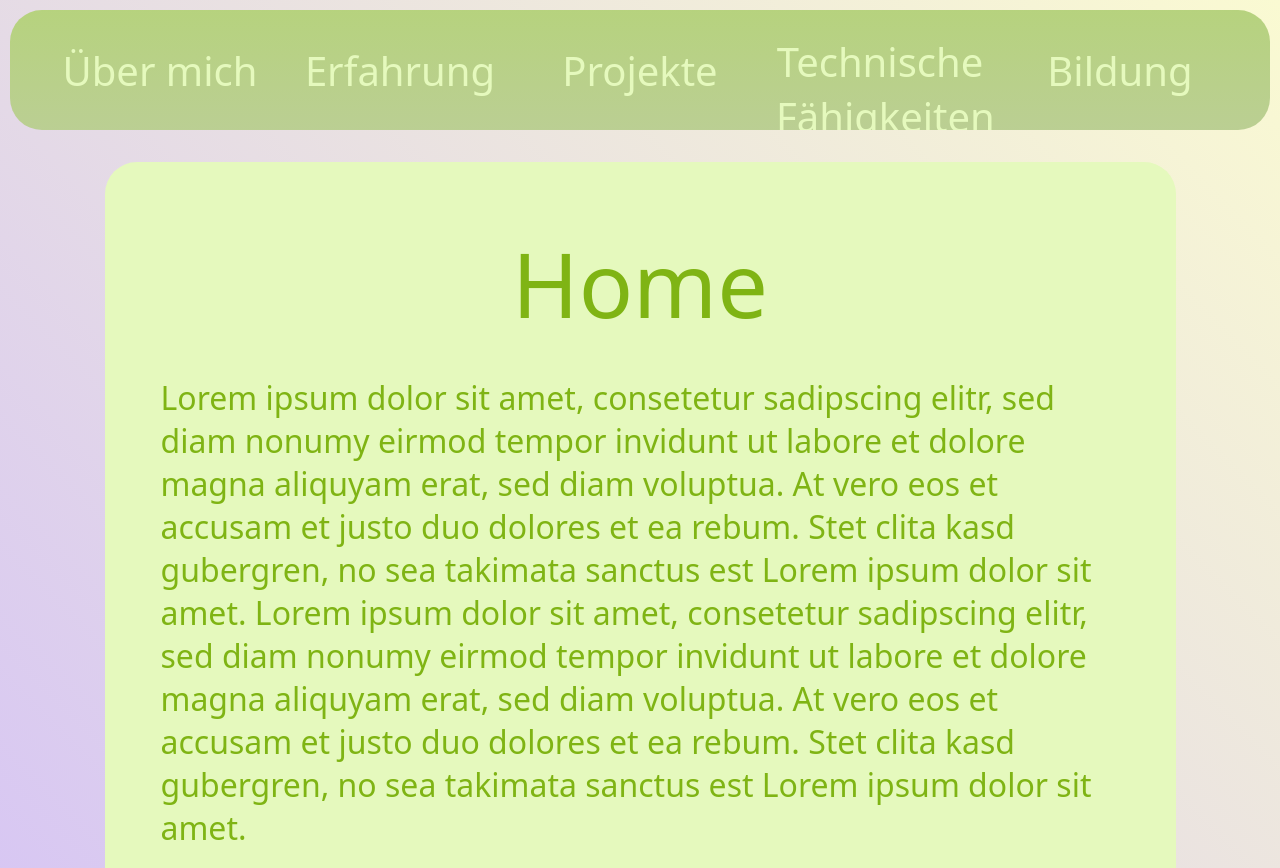
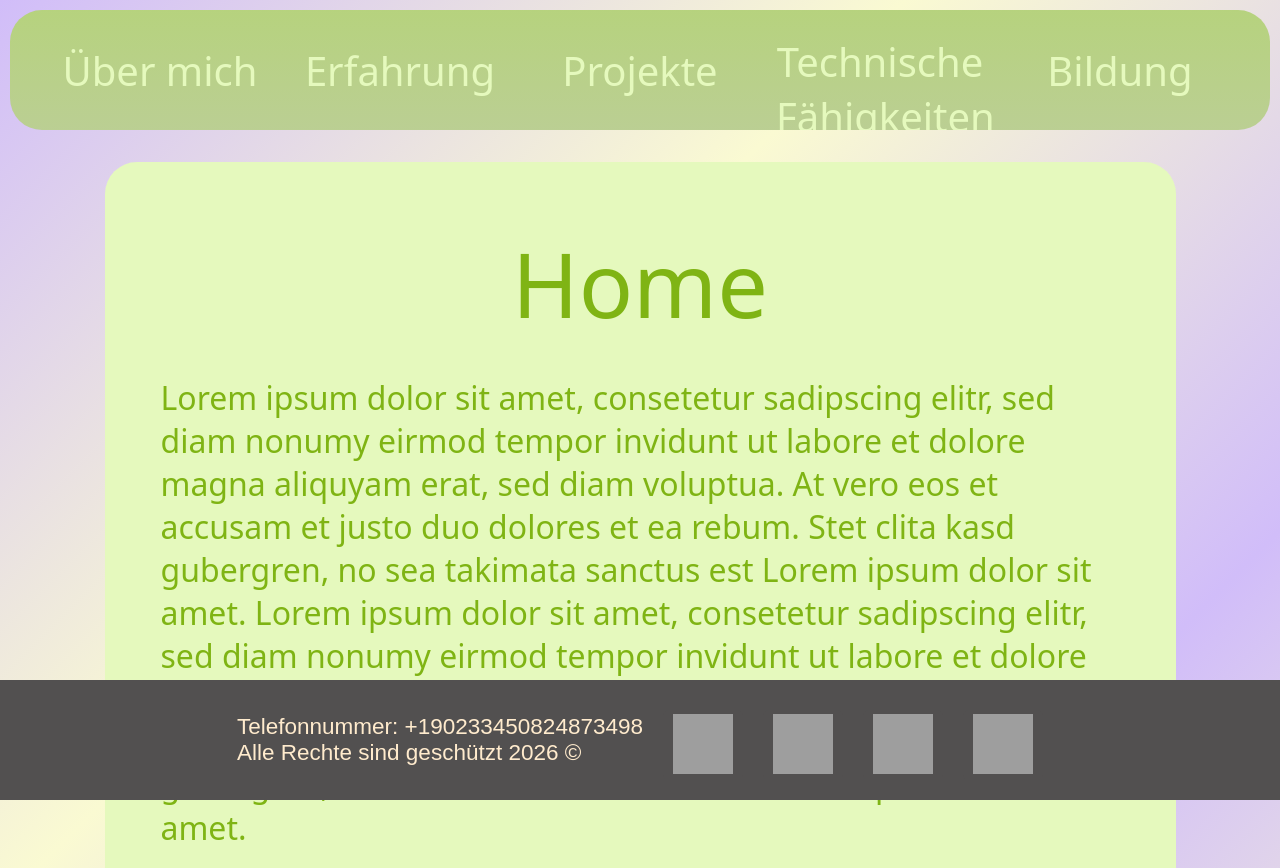
Before and after one commit to povargg/portfolio, a plain HTML site: page main.html in a window 1280 px wide. Shown: the top 868 px of the page. Drawn offline with Linux system fonts and the light colour scheme; grey boxes are pictures that could not be loaded; a web font is replaced by a local one.

Commit message:
Added footer, home page is close to be done

```diff
--- a/main.html
+++ b/main.html
@@ -1,13 +1,17 @@
 <!DOCTYPE html>
 <html lang="en">
+
 <head>
   <meta charset="UTF-8">
   <meta name="viewport" content="width=device-width, initial-scale=1">
-    <title></title>
+  <title>Taras Shybaiev | Portfolio</title>
   <link href="style.css" rel="stylesheet">
   <link rel="preconnect" href="https://fonts.googleapis.com">
   <link rel="preconnect" href="https://fonts.gstatic.com" crossorigin>
-<link href="https://fonts.googleapis.com/css2?family=Bitcount+Grid+Double:wght@100..900&family=Castoro+Titling&family=Cinzel+Decorative:wght@400;700;900&family=Crimson+Text:ital,wght@0,400;0,600;0,700;1,400;1,600;1,700&family=IM+Fell+English+SC&family=Jacquard+12&display=swap" rel="stylesheet">  </head>
+  <link
+    href="https://fonts.googleapis.com/css2?family=Bitcount+Grid+Double:wght@100..900&family=Castoro+Titling&family=Cinzel+Decorative:wght@400;700;900&family=Crimson+Text:ital,wght@0,400;0,600;0,700;1,400;1,600;1,700&family=IM+Fell+English+SC&family=Jacquard+12&display=swap"
+    rel="stylesheet">
+</head>
 
 
 <body>
@@ -75,9 +79,30 @@
     </div>
 
 
-
   </div>
 
+  <!-- TODO: Add icons to the footer -->
+  <div class="footer">
+    <div class="coulumn">
+      <div class="footer_text_container">Telefonnummer: +190233450824873498 </div>
+      <div class="footer_text_container">Alle Rechte sind geschützt 2026 ©</div>
+    </div>
+
+    <div class="footer_icons_container"> <button class="invisible_button"><img
+          src="https://cdn.jsdelivr.net/gh/selfhst/icons/png/gmail-light.png" class="footer_icons"
+          alt="gmail image"></button></div>
+    <div class="footer_icons_container">
+      <button class="invisible_button"> <img src="https://cdn.jsdelivr.net/gh/selfhst/icons/png/whatsapp-light.png"
+          alt="" class="footer_icons"> </button>
+    </div>
+    <div class="footer_icons_container"> <button class="invisible_button"><img
+          src="https://cdn.jsdelivr.net/gh/selfhst/icons/png/discord-light.png" class="footer_icons" alt=""></button>
+    </div>
+    <div class="footer_icons_container"> <button class="invisible_button"><img
+          src="https://cdn.jsdelivr.net/gh/selfhst/icons/png/reddit-light.png" class="footer_icons" alt=""></button>
+    </div>
+  </div>
 
 </body>
+
 </html>
--- a/style.css
+++ b/style.css
@@ -1,4 +1,4 @@
-:root{
+:root {
   --dark-blue: #000814;
   --blue: #001D3D;
   --sky-blue: #003566;
@@ -15,7 +15,7 @@
 }
 
 
-.header{
+.header {
   width: 100%;
   height: 120px;
   border-radius: 2rem;
@@ -31,7 +31,7 @@
   position: relative;
 }
 
-.header::before{
+.header::before {
   content: "";
   position: absolute;
   width: 100vmax;
@@ -41,43 +41,50 @@
   z-index: 0;
 }
 
-.header > * {
+.header>* {
   position: relative;
   z-index: 1;
 }
 
-@keyframes gradient-rotation{
-  from{
+@keyframes gradient-rotation {
+  from {
     transform: rotate(0deg);
   }
 
-  to{
+  to {
     transform: rotate(360deg);
   }
 }
 
 
+html,
+body {
+  margin: 0;
+  min-height: 100%;
+}
 
-
-body{
+body {
   margin: 0;
   padding: 10px;
-  background: linear-gradient(45deg, var(--light-purple), var(--goldenrod));
+  background: repeating-linear-gradient(135deg,
+      var(--light-purple) 0px,
+      var(--goldenrod) 50vmax,
+      var(--light-purple) 100vmax);
 }
 
-.main_container{
+.main_container {
   display: flex;
   width: 100%;
-  height:100%;
+  height: 100%;
   flex-wrap: wrap;
   gap: 0px;
   justify-content: center;
 }
 
-.container{
+.container {
   min-width: 45%;
   max-width: 50%;
-  height; 300px;
+  height: 300px;
   background-color: var(--matcha-green);
   margin: 2rem;
   border-radius: 2rem;
@@ -85,11 +92,11 @@ body{
   box-shadow: 0px 0px 0px var(--ash-gray);
 }
 
-.matcha{
+.matcha {
   background-color: var(--matcha-green);
 }
 
-.main_page_container{
+.main_page_container {
   min-width: 85%;
   max-width: 85%;
   /* height: 50rem; */
@@ -104,7 +111,7 @@ body{
   align-items: center;
 }
 
-.header_button{
+.header_button {
   background-color: transparent;
   height: 75px;
   width: 220px;
@@ -118,7 +125,7 @@ body{
 
 }
 
-.header_button:hover{
+.header_button:hover {
   background: linear-gradient(45deg, var(--light-purple), var(--goldenrod));
   -webkit-background-clip: text;
   background-clip: text;
@@ -135,7 +142,7 @@ body{
 }
 
 
-h1{
+h1 {
   font-family: "Jacquard 12", system-ui;
   font-size: 90px;
   font-weight: 200;
@@ -144,7 +151,7 @@ transition: 0.3s;
   margin-bottom: 0rem;
 }
 
-h1:hover{
+h1:hover {
   background: linear-gradient(to right, var(--toxic-green), var(--forest-green));
   -webkit-background-clip: text;
   background-clip: text;
@@ -155,7 +162,7 @@ color: transparent;
   transition: 0.3s;
 }
 
-.title{
+.title {
   font-family: "Jacquard 12", system-ui;
   font-size: 90px;
   font-weight: 200;
@@ -166,7 +173,7 @@ transition: 0.3s;
 }
 
 
-.title:hover{
+.title:hover {
   background: linear-gradient(to right, var(--toxic-green), var(--forest-green));
   -webkit-background-clip: text;
   background-clip: text;
@@ -179,7 +186,7 @@ margin-top: 40px;
   transition: 0.3s;
 }
 
-p{
+p {
   font-family: "Jacquard 12", system-ui;
   font-size: 2rem;
   color: var(--forest-green);
@@ -190,7 +197,8 @@ p{
   padding-right: 3rem;
   padding-bottom: 1rem;
 }
-.big_skills_container{
+
+.big_skills_container {
   background-color: transparent;
   border-radius: 20px;
   display: flex;
@@ -199,7 +207,8 @@ p{
   justify-content: center;
   align-items: center;
 }
-.short_skills_container{
+
+.short_skills_container {
   width: 105.5%;
   height: 100px;
   background-color: transparent;
@@ -211,7 +220,7 @@ p{
   z-index: 1;
 }
 
-.short_skills_container::before{
+.short_skills_container::before {
   width: 110%;
   height: 100px;
   background: linear-gradient(45deg, var(--goldenrod), var(--goldenrod), var(--goldenron));
@@ -223,13 +232,13 @@ p{
   z-index: 0;
 }
 
-.bgpg{
+.bgpg {
   background: linear-gradient(45deg, var(--light-purple), var(--toxic-green), var(--light-purple));
   color: var(--ash-gray);
 
 }
 
-.short_skills{
+.short_skills {
   background-color: transparent;
   padding: 2rem;
   font-size: 2.75rem;
@@ -237,7 +246,7 @@ p{
   font-style: italic;
 }
 
-.github_button{
+.github_button {
   width: 110px;
   height: 110px;
   background-color: var(--ash-gray);
@@ -247,12 +256,12 @@ p{
   align-items: center;
 }
 
-.github_img{
+.github_img {
   width: 100px;
   height: 100px;
 }
 
-.projects_button{
+.projects_button {
   background-color: var(--toxic-green);
   border: 0px;
   padding: 1rem;
@@ -262,3 +271,55 @@ border: 0px;
   border-radius: 20px;
   color: var(--goldenrod);
 }
+
+.footer {
+  width: 100%;
+  height: 120px;
+  background-color: var(--ash-gray);
+  bottom: 0;
+  position: fixed;
+  left: 0;
+  border-radius: 0;
+  display: flex;
+  flex-direction: row;
+  align-items: center;
+  justify-content: center;
+
+}
+
+.footer_icons {
+  width: 60px;
+  height: 60px;
+  background-color: none;
+}
+
+.footer_icons_container {
+  width: 60px;
+  height: 60px;
+  padding-left: 20px;
+  padding-right: 20px;
+}
+
+.footer_text_container {
+  font-family: "Prompt", sans-serif;
+  font-size: 22.5px;
+  color: blanchedalmond;
+}
+
+.invisible_button {
+  background-color: var(--ash-gray);
+  border: 0px;
+  width: 80px;
+  height: 70px;
+  transition: 0.3s;
+  border-radius: 5px;
+}
+
+.invisible_button:hover {
+  background-color: var(--light-purple);
+  border: 0px;
+  width: 85px;
+  height: 75px;
+  border-radius: 5px;
+  transition: 0.3s;
+}
```
Lines whose indentation alone changed are shown as unchanged.
